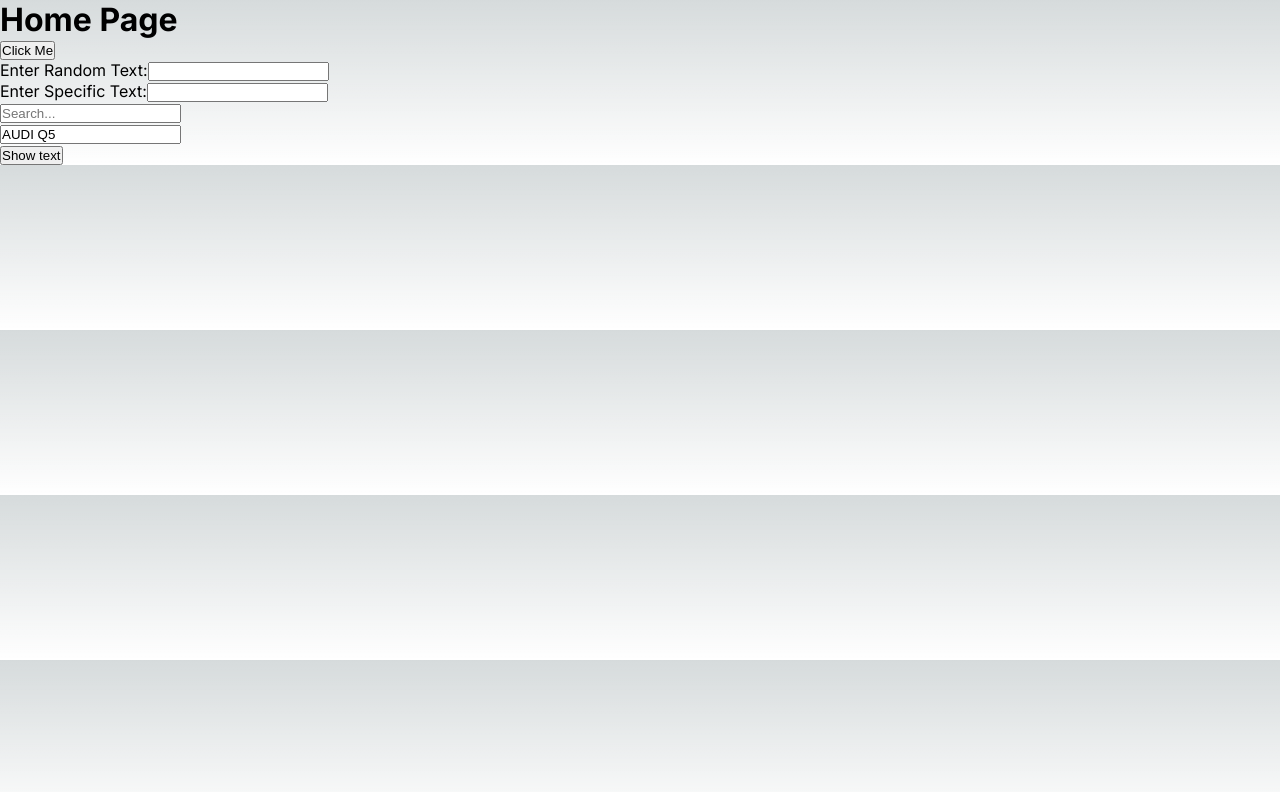
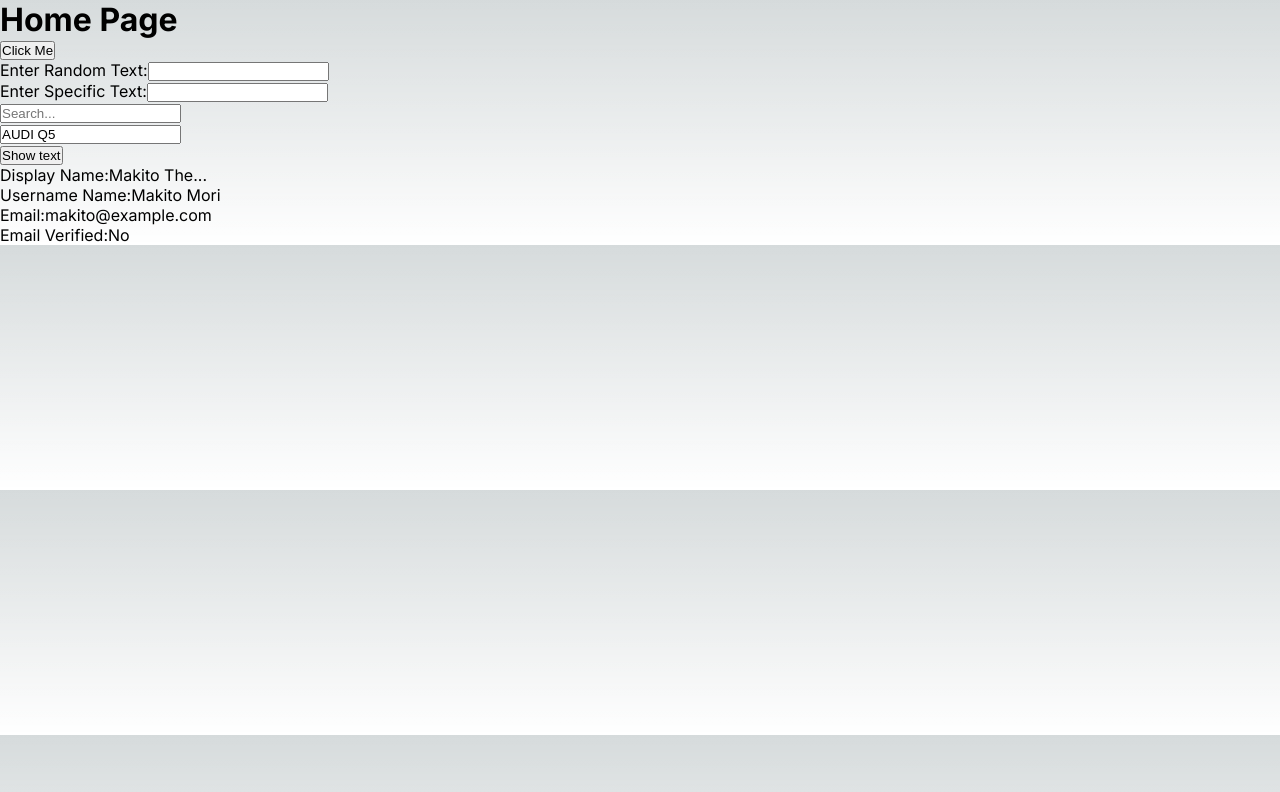
Before and after one commit to mkt-engr/yt-anson-react-unit-test, a Next.js app: page / in a window 1280 px wide. Shown: the top 792 px of the page. Built offline with nearby package versions, Linux system fonts and the light colour scheme.

Commit message:
getByTextとqueryByTextを用いたテスト

```diff
--- a/src/app/page.tsx
+++ b/src/app/page.tsx
@@ -1,4 +1,5 @@
 "use client";
+import { UserProfile } from "@/components/UserProfile";
 import { useState } from "react";
 
 export default function Home() {
@@ -36,6 +37,12 @@ export default function Home() {
         Show text
       </button>
       {showText && <span>This is the text</span>}
+      <UserProfile
+        displayName="Makito The Developer"
+        userName="Makito Mori"
+        email="makito@example.com"
+        isEmailVerified={false}
+      />
     </main>
   );
 }
--- /dev/null
+++ b/src/components/UserProfile.tsx
@@ -0,0 +1,37 @@
+import { FC } from "react";
+
+type Props = {
+  displayName: string;
+  userName: string;
+  email: string;
+  isEmailVerified: boolean;
+};
+
+export const UserProfile: FC<Props> = ({
+  displayName,
+  userName,
+  email,
+  isEmailVerified,
+}) => {
+  return (
+    <div>
+      <div>
+        <span>
+          Display Name:
+          {displayName.length > 15
+            ? displayName.slice(0, 10).concat("...")
+            : displayName}
+        </span>
+      </div>
+      <div>
+        <span>Username Name:{userName}</span>
+      </div>
+      <div>
+        <span>Email:{email}</span>
+      </div>
+      <div>
+        <span>Email Verified:{isEmailVerified ? "Yes" : "No"}</span>
+      </div>
+    </div>
+  );
+};
```
Also changed, not shown: 2 other files (tests, documents, lock files or other folders).
